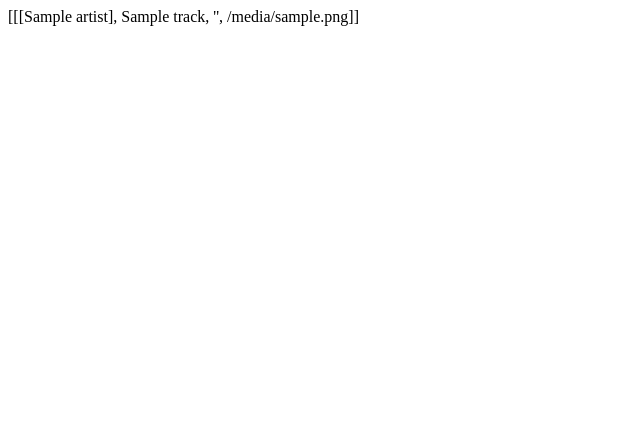
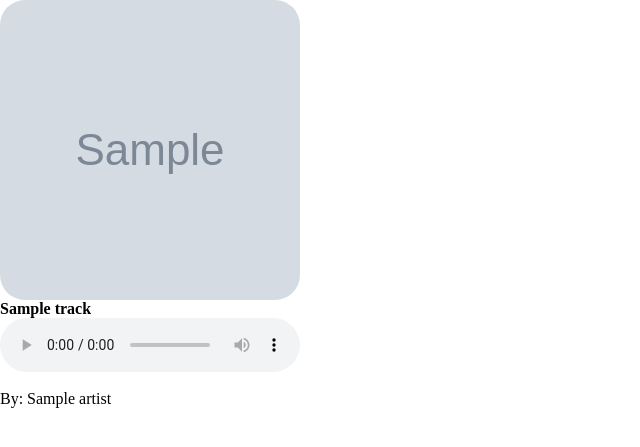
Before and after one commit to ahirpara2000/IS2018-Final_Project, a Flask app: page / in a window 1280 px wide. Shown: the top 447 px of the page, without its empty margins (0-640 px from the left). Run offline with Flask 2, Linux system fonts and the light colour scheme; grey boxes marked "Sample" are stand-in pictures; a database or web service that is not in the repository returns one stand-in record (values such as "Sample title"); data that the repository does not hold is empty.

Commit message:
Song info of an artist is now displayed on screen

```diff
--- a/app/app.py
+++ b/app/app.py
@@ -1,4 +1,3 @@
-from typing import List, Dict
 import mysql.connector
 import simplejson as json
 from flask import Flask, Response
@@ -11,7 +10,7 @@ artist_id = '4YRxDV8wJFPHPTeXepOstw'
 
 @app.route('/')
 def index():
-    return render_template('index.html', hello=get_song_info(artist_id))
+    return render_template('index.html', song_info=get_song_info(artist_id))
 
 
 if __name__ == '__main__':
--- /dev/null
+++ b/app/static/style.css
@@ -0,0 +1,12 @@
+body {
+    margin: 0px;
+}
+
+.songInfoWrap {
+    display: grid;
+    grid-template-columns: 1fr 1fr 1fr;
+}
+
+.box {
+
+}
--- a/app/templates/index.html
+++ b/app/templates/index.html
@@ -1,8 +1,23 @@
 <html>
     <head>
-
+        <link rel="stylesheet" type="text/css" href="/static/style.css" media="screen"/>
     </head>
     <body>
-        {{ hello }}
+        <div class="songInfoWrap">
+            {% for song in song_info %}
+                <div class="box">
+                    <img  id="image{{i}}" style="border-radius: 25px" src={{song[3]}} width="300" height="300">
+                    <br>
+                    <div class="fontA"><b id="name{{i}}">{{song[1]}}</b></div>
+                    <audio controls><source id="audio{{i}}" src={{song[2]}} type="audio/ogg"></audio>
+                    <br><br>
+                    <div class="fontb" id="name_list{{i}}">
+                        By: {{ song[0] |join(', ') }}
+                    </div>
+                    <br>
+                    <br>
+                </div>
+            {% endfor %}
+        </div>
     </body>
 </html>
```
